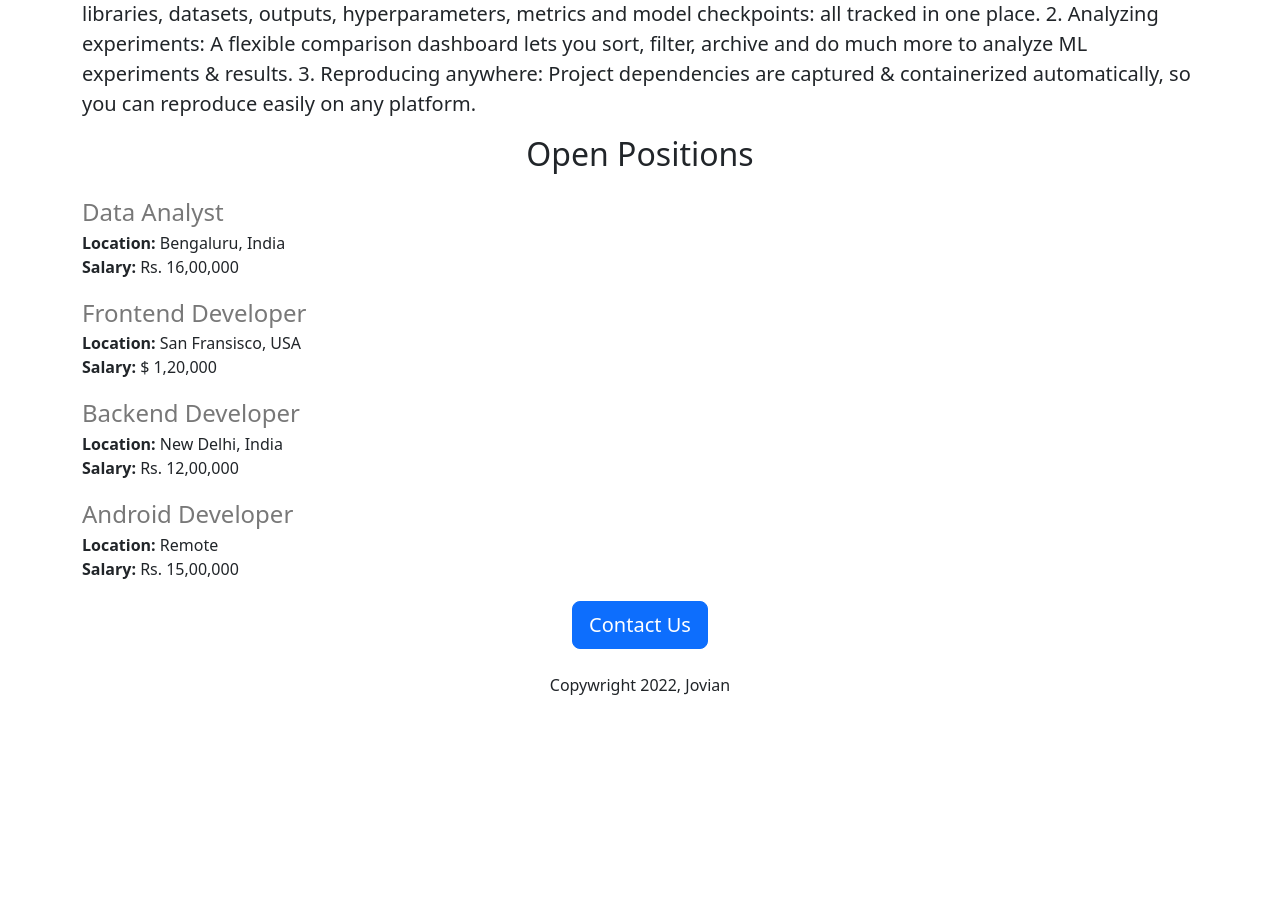
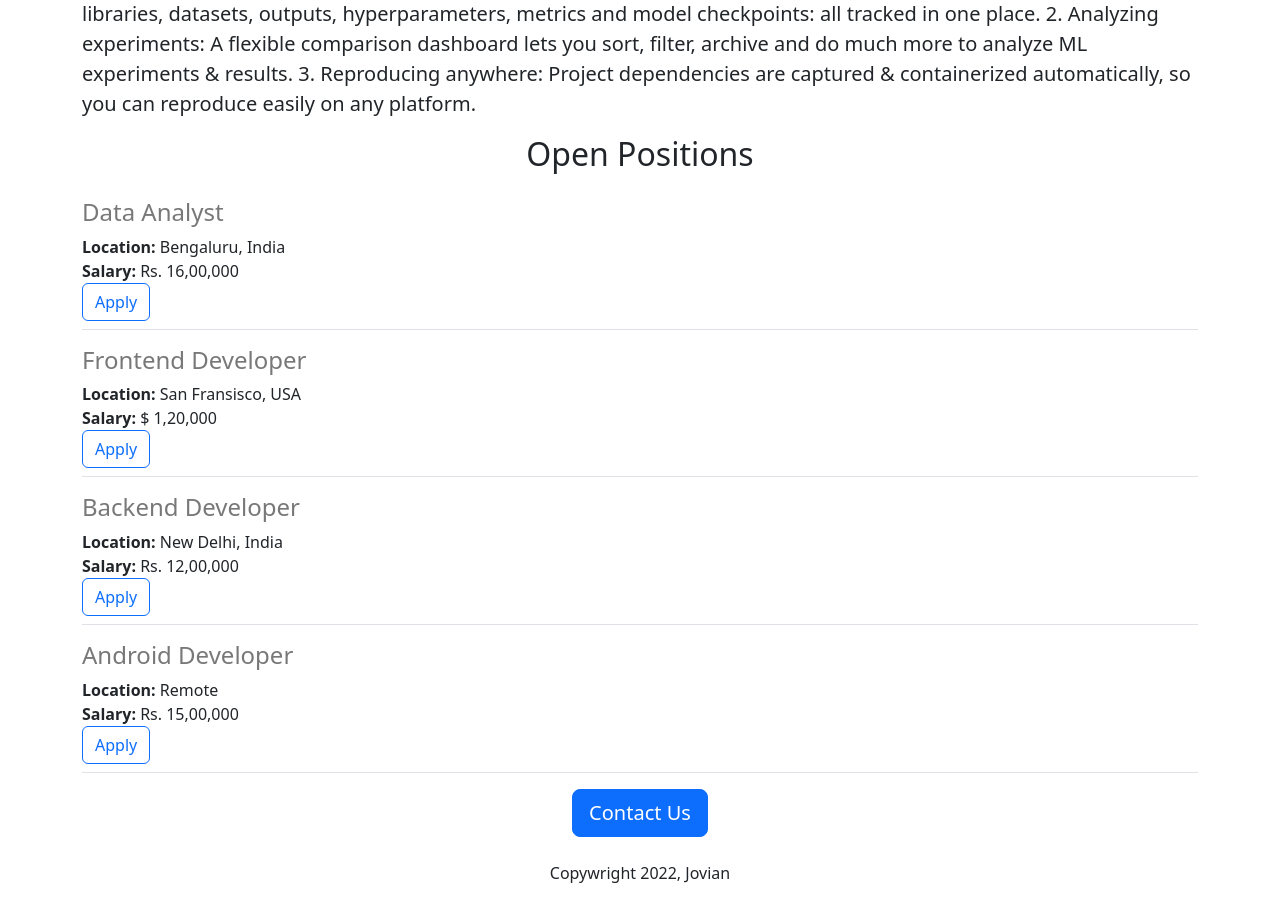
Before and after one commit to Rounak396/jovian-career-website, a Flask app: page / in a window 1280 px wide. Shown: the part 637-1538 px from the top of the page. Before the commit the page ends 1332 px from the top, so only its background shows below. Run offline with Flask 3, Linux system fonts and the light colour scheme.

Commit message:
Updated the template

```diff
--- a/templates/template.html
+++ b/templates/template.html
@@ -1,11 +1,16 @@
-<div style="margin-bottom: 16px; padding-bottom: 4px;">
+<div class="border-bottom" style="margin-bottom: 16px; padding-bottom: 8px;">
 
-       <h4 style="color: rgb(120, 120, 120); margin-bottom: 4px; ">
+  <div>
+       <h4 style="color: rgb(120, 120, 120); margin-
+      bottom: 4px; ">
     {{job['title']}}</h4>
 
        <div><b>Location: </b>{{job['location']}}</div>
 
 
        <div><b>Salary: </b>{{job['salary']}}</div>
+  </div>
+
+  <button type="button" class="btn btn-outline-primary"> Apply </button>
 
 </div>
```
